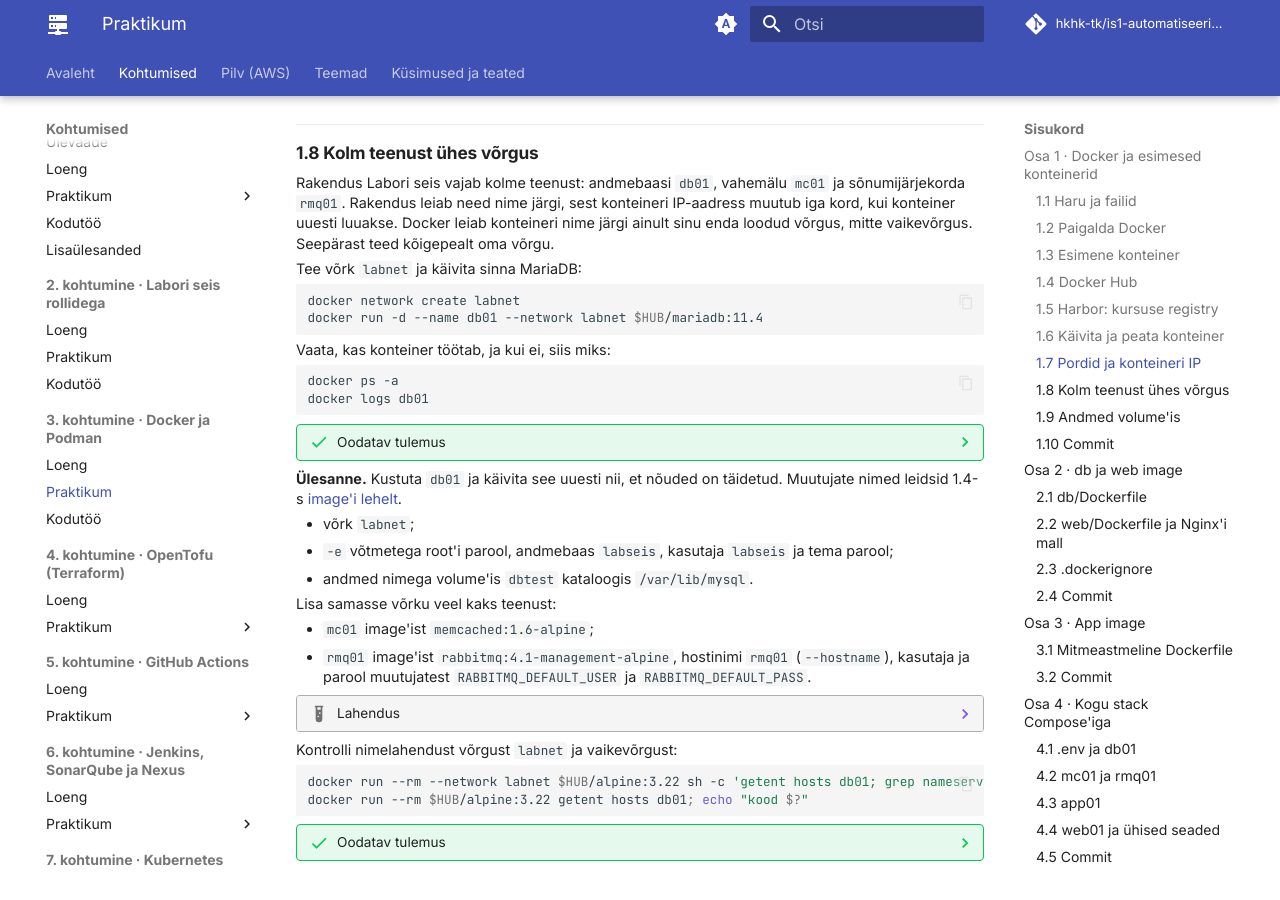
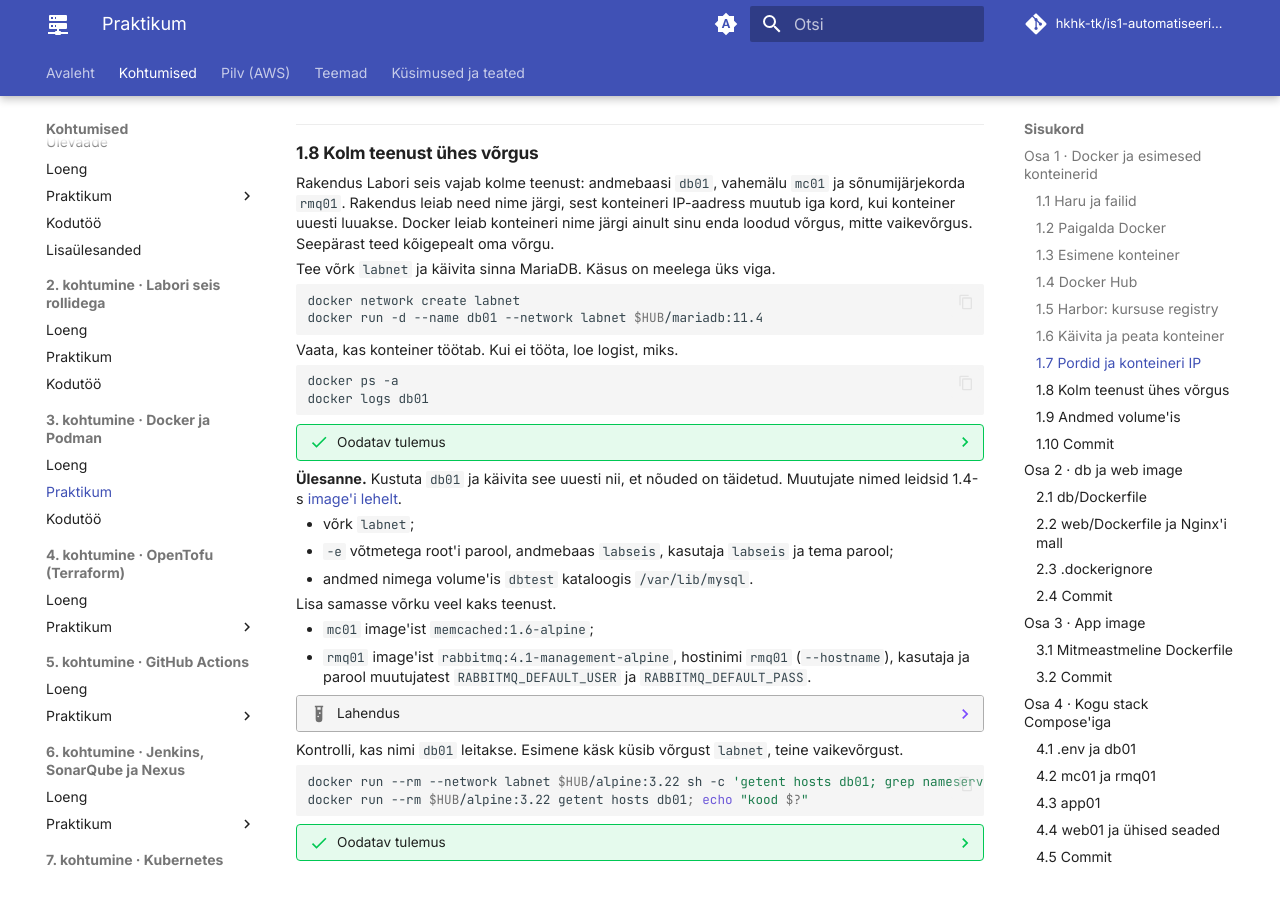
Before and after one commit to hkhk-tk/is1-automatiseerimine, an MkDocs documentation site: the page built from docs/k03/lab.md, in a window 1280 px wide and 900 px high, scrolled down 6206 px. Built offline with MkDocs 1.6.1 and Material for MkDocs 9.7.7, drawn with Linux system fonts in a browser that asks for light colours; comment, search, counter and statistics services are not loaded.

Commit message:
K3 praktikum 1.8: lihtsamad laused, viga käsus ette öeldud, vähem kooloneid

````diff
--- a/docs/k03/lab.md
+++ b/docs/k03/lab.md
@@ -354,14 +354,14 @@ docker ps -a
 
 Rakendus Labori seis vajab kolme teenust: andmebaasi `db01`, vahemälu `mc01` ja sõnumijärjekorda `rmq01`. Rakendus leiab need nime järgi, sest konteineri IP-aadress muutub iga kord, kui konteiner uuesti luuakse. Docker leiab konteineri nime järgi ainult sinu enda loodud võrgus, mitte vaikevõrgus. Seepärast teed kõigepealt oma võrgu.
 
-Tee võrk `labnet` ja käivita sinna MariaDB:
+Tee võrk `labnet` ja käivita sinna MariaDB. Käsus on meelega üks viga.
 
 ```bash
 docker network create labnet
 docker run -d --name db01 --network labnet $HUB/mariadb:11.4
 ```
 
-Vaata, kas konteiner töötab, ja kui ei, siis miks:
+Vaata, kas konteiner töötab. Kui ei tööta, loe logist, miks.
 
 ```bash
 docker ps -a
@@ -370,7 +370,7 @@ docker logs db01
 
 ??? success "Oodatav tulemus"
 
-    `db01` on olekus `Exited (1)` ja logi viimastel ridadel on puuduva muutuja nimi. See on kõige tavalisem käivitusviga: kohustuslik muutuja puudub. Rikke otsimise järjekord on alati sama: `docker ps -a` (väljumiskood), `docker logs` ja vajadusel `docker inspect`.
+    `db01` on olekus `Exited (1)`. Logi viimastel ridadel on kirjas, et root'i parool puudub. See on kõige tavalisem käivitusviga, sest image vajab muutujat, mida käsus polnud. Kui konteiner ei tööta, vaata alati kõigepealt `docker ps -a` ja siis `docker logs`.
 
 **Ülesanne.** Kustuta `db01` ja käivita see uuesti nii, et nõuded on täidetud. Muutujate nimed leidsid 1.4-s [image'i lehelt](https://hub.docker.com/_/mariadb).
 
@@ -378,7 +378,7 @@ docker logs db01
 - `-e` võtmetega root'i parool, andmebaas `labseis`, kasutaja `labseis` ja tema parool;
 - andmed nimega volume'is `dbtest` kataloogis `/var/lib/mysql`.
 
-Lisa samasse võrku veel kaks teenust:
+Lisa samasse võrku veel kaks teenust.
 
 - `mc01` image'ist `memcached:1.6-alpine`;
 - `rmq01` image'ist `rabbitmq:4.1-management-alpine`, hostinimi `rmq01` (`--hostname`), kasutaja ja parool muutujatest `RABBITMQ_DEFAULT_USER` ja `RABBITMQ_DEFAULT_PASS`.
@@ -396,7 +396,7 @@ Lisa samasse võrku veel kaks teenust:
     docker ps
     ```
 
-Kontrolli nimelahendust võrgust `labnet` ja vaikevõrgust:
+Kontrolli, kas nimi `db01` leitakse. Esimene käsk küsib võrgust `labnet`, teine vaikevõrgust.
 
 ```bash
 docker run --rm --network labnet $HUB/alpine:3.22 sh -c 'getent hosts db01; grep nameserver /etc/resolv.conf'
````
Also changed, not shown: other parts of docs/k03/lab.md (+1 -1 lines).
